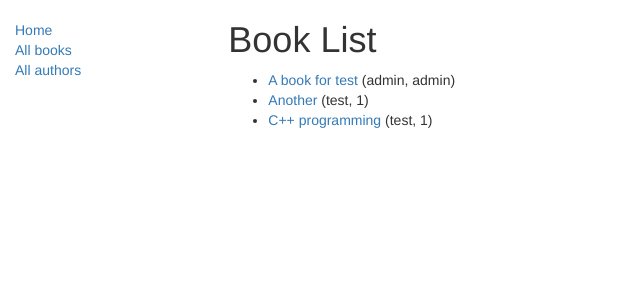
After one commit to dlut414/django_tutorial, a Django app: page /catalog/books/ in a window 1280 px wide. The commit adds this page. Shown: the top 300 px of the page, without its empty margins (0-640 px from the left). Run offline with Django 3.2, Linux system fonts and the light colour scheme; data comes from the database, SQL or seed files in the repository; some libraries are stand-ins or nearby versions.

Commit message:
finished part 7

```diff
--- a/catalog/models.py
+++ b/catalog/models.py
@@ -47,6 +47,9 @@ class Book(models.Model):
     def get_absolute_url(self):
         return reverse('book-detail', args=[str(self.id)]);
 
+    class Meta:
+        ordering = ["title"];
+
 class BookInstance(models.Model):
     """
     Model representing a specific copy of a book (i.e. that can be borrowed from the library).
@@ -93,6 +96,9 @@ class Author(models.Model):
         """
         return '%s, %s' % (self.last_name, self.first_name);
 
+    class Meta:
+        ordering = ["first_name"];
+
 class Language(models.Model):
     name = models.CharField(max_length=100, help_text="Enter a language name.");
 
--- a/catalog/templates/base_generic.html
+++ b/catalog/templates/base_generic.html
@@ -23,13 +23,30 @@
       {% block sidebar %}
       <ul class="sidebar-nav">
           <li><a href="{% url 'index' %}">Home</a></li>
-          <li><a href="">All books</a></li>
-          <li><a href="">All authors</a></li>
+          <li><a href="{% url 'books' %}">All books</a></li>
+          <li><a href="{% url 'authors' %}">All authors</a></li>
       </ul>
      {% endblock %}
       </div>
       <div class="col-sm-10 ">
       {% block content %}{% endblock %}
+	  {% block pagination %}
+	    {% if is_paginated %}
+		    <div class="pagination">
+			    <span class="page-links">
+				    {% if page_obj.has_previous %}
+					    <a href="{{ request.path }}?page={{ page_obj.previous_page_number }}">previous</a>
+				    {% endif %}
+				    <span class="page-current">
+					    Page {{ page_obj.number }} of {{ page_obj.paginator.num_pages }}.
+				    </span>
+				    {% if page_obj.has_next %}
+					    <a href="{{ request.path }}?page={{ page_obj.next_page_number }}">next</a>
+				    {% endif %}
+			    </span>
+		    </div>
+	    {% endif %}
+	  {% endblock %}
       </div>
     </div>
 
--- /dev/null
+++ b/catalog/templates/catalog/book_list.html
@@ -0,0 +1,19 @@
+{% extends "base_generic.html" %}
+
+{% block content %}
+    <h1>Book List</h1>
+
+    {% if book_list %}
+    <ul>
+
+      {% for book in book_list %}
+      <li>
+        <a href="{{ book.get_absolute_url }}">{{ book.title }}</a> ({{book.author}})
+      </li>
+      {% endfor %}
+
+    </ul>
+    {% else %}
+      <p>There are no books in the library.</p>
+    {% endif %}
+{% endblock %}
--- a/catalog/urls.py
+++ b/catalog/urls.py
@@ -19,4 +19,8 @@ from . import views
 
 urlpatterns = [
     url(r'^$', views.index, name='index'),
+    url(r'^books/$', views.BookListView.as_view(), name='books'),
+    url(r'^book/(?P<pk>\d+)$', views.BookDetailView.as_view(), name='book-detail'),
+    url(r'^authors/$', views.AuthorListView.as_view(), name='authors'),
+    url(r'^author/(?P<pk>\d+)$', views.AuthorDetailView.as_view(), name='author-detail'),
 ]
--- a/catalog/views.py
+++ b/catalog/views.py
@@ -3,6 +3,7 @@ from __future__ import unicode_literals
 
 from django.shortcuts import render
 from .models import Book, Author, BookInstance, Genre, Language
+from django.views import generic
 
 # Create your views here.
 def index(request):
@@ -32,3 +33,34 @@ def index(request):
         'index.html',
         context=CONTEXT
     );
+
+class BookListView(generic.ListView):
+    model = Book;
+    paginate_by = 10;
+
+class BookDetailView(generic.DetailView):
+    model = Book;
+
+class AuthorListView(generic.ListView):
+    model = Author;
+    paginate_by = 10;
+
+class AuthorDetailView(generic.DetailView):
+    model = Author;
+
+# implementation by function
+'''
+def book_detail_view(request,pk):
+    try:
+        book_id=Book.objects.get(pk=pk)
+    except Book.DoesNotExist:
+        raise Http404("Book does not exist")
+
+    #book_id=get_object_or_404(Book, pk=pk)
+
+    return render(
+        request,
+        'catalog/book_detail.html',
+        context={'book':book_id,}
+    )
+'''
```
Also changed, not shown: catalog/templates/catalog/author_detail.html (added, +18 -0 lines), catalog/templates/catalog/author_list.html (added, +19 -0 lines), catalog/templates/catalog/book_detail.html (added, +23 -0 lines).
